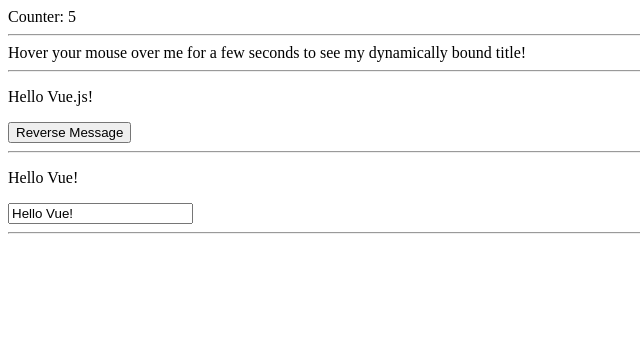
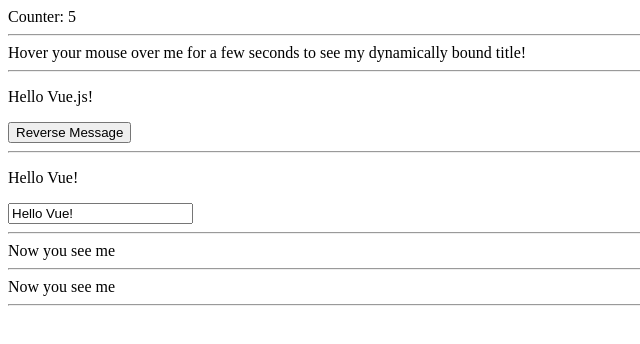
Before and after one commit to RaineCostelo/VueJsTest, a plain HTML site: page index.html in a window 1280 px wide. Shown: the whole page, without its empty margins (0-640 px from the left). Drawn offline with nearby package versions, Linux system fonts and the light colour scheme.

Commit message:
commit changes

```diff
--- a/index.html
+++ b/index.html
@@ -32,6 +32,16 @@
     </div>
     <hr>
 
+    <div id="conditional-rendering">
+        <span v-if="seen">Now you see me</span>
+    </div>
+    <hr>
+
+    <div id="conditional-rendering">
+        <span v-if="seen">Now you see me</span>
+    </div>
+    <hr>
+
     <script src="https://unpkg.com/vue@next"></script>
     <script src="vue.js"></script>
 </body>
--- a/vue.js
+++ b/vue.js
@@ -50,3 +50,13 @@ const Counter = {
   }
 
   Vue.createApp(TwoWayBinding).mount('#two-way-binding')
+
+  const ConditionalRendering = {
+    data() {
+      return {
+        seen: true
+      }
+    }
+  }
+
+  Vue.createApp(ConditionalRendering).mount('#conditional-rendering')
```
